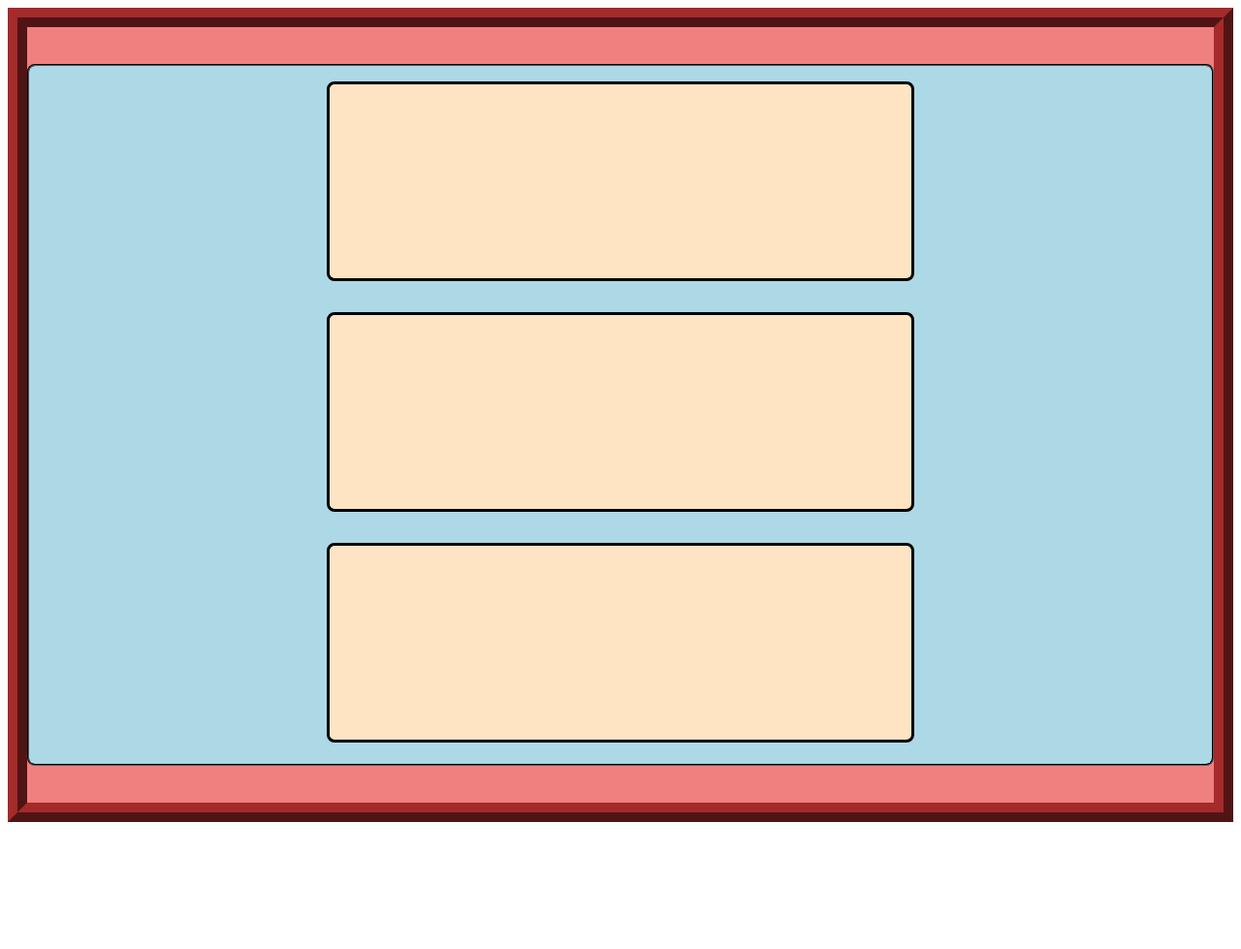
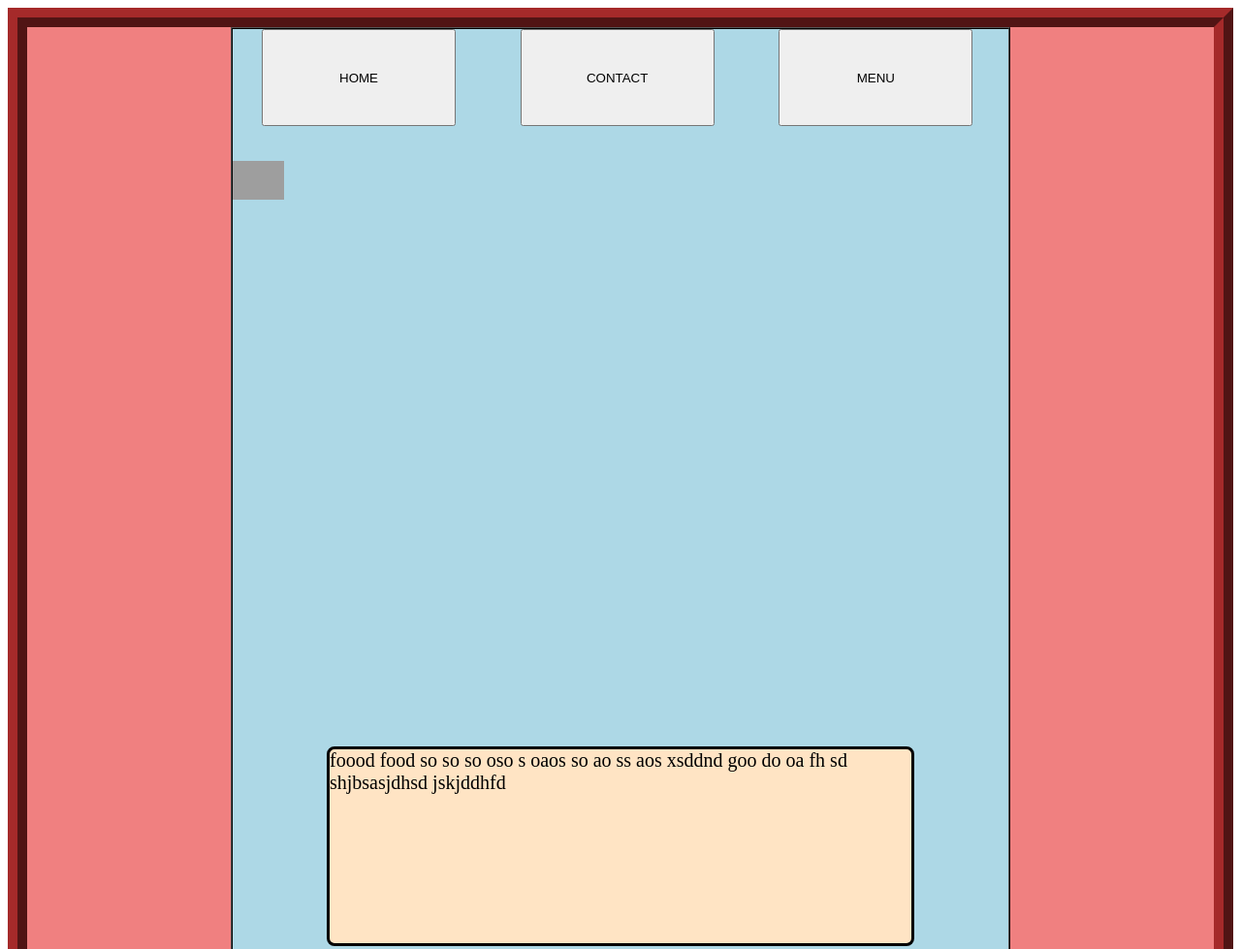
Before and after one commit to evstraub/webpack-restaraunt, a website built with webpack: page dist/index.html in a window 1280 px wide. Shown: the top 979 px of the page at 97% size. Before the commit the page ends 856 px from the top, so only its background shows below. Built offline with nearby package versions, Linux system fonts and the light colour scheme; grey boxes are pictures that could not be loaded.

Commit message:
more visual changes via js

```diff
--- a/src/script.js
+++ b/src/script.js
@@ -1,24 +1,50 @@
 export function initialPageLoad() {
   const contentDiv = document.querySelector("#content");
   const card = document.createElement("div");
+  const btnbox = document.createElement("div");
+  const button1 = document.createElement("button");
+  const button2 = document.createElement("button");
+  const button3 = document.createElement("button");
+  const image = document.createElement("img");
+  image.classList.add("resimage");
+  image.src = "../res.jpg";
+  image.alt = "image";
+  btnbox.appendChild(image);
+  button1.textContent = "MENU";
+  button2.textContent = "CONTACT";
+  button3.textContent = "HOME";
+  contentDiv.appendChild(btnbox);
+  btnbox.appendChild(button1);
+  btnbox.appendChild(button2);
+  btnbox.appendChild(button3);
+  contentDiv.append(card);
 
-  //const heading = document.createElement("h1");
-  //heading.textContent = "Dib's";
-  //contentDiv.appendChild(heading);
-  contentDiv.append(card);
-  //card.appendChild(image);
+  btnbox.classList.add("btnbox");
+  button1.classList.add("button1");
+  button2.classList.add("button2");
+  button3.classList.add("button3");
   card.classList.add("menu-card");
 
   //CARDS
   const card1 = document.createElement("p");
   card1.classList.add("card1");
   card.appendChild(card1);
+  card1.textContent =
+    "foood food so so so oso s oaos so ao ss aos xsddnd goo do oa fh sd shjbsasjdhsd jskjddhfd";
 
   const card2 = document.createElement("p");
   card2.classList.add("card2");
   card.appendChild(card2);
+  card2.textContent =
+    "foood food so so so oso s oaos so ao ss aos xsddnd goo do oa fh sd shjbsasjdhsd jskjddhfd";
 
   const card3 = document.createElement("p");
   card3.classList.add("card3");
   card.appendChild(card3);
+  card3.textContent =
+    "foood food so so so oso s oaos so ao ss aos xsddnd goo do oa fh sd shjbsasjdhsd jskjddhfd";
 }
+
+// const title = document.createElement("h1");
+// button2.appendChild(title);
+// title.textContent = "Dib's";
--- a/src/style.css
+++ b/src/style.css
@@ -4,14 +4,13 @@
 }
 #content {
   border: 20px ridge brown;
-  height: 50rem;
+  display: grid;
+  background-color: lightcoral;
   align-items: center;
   justify-content: center;
-  display: flex;
-  background-color: lightcoral;
 }
 #content div {
-  width: 90em;
+  width: 50em;
   height: 45em;
   background-color: lightblue;
 }
@@ -32,12 +31,52 @@
   height: 200px;
   display: block;
   border-radius: 8px;
+  font-size: 20px;
 }
 .menu-card {
   align-items: center;
   justify-content: center;
   display: grid;
-  grid-template-rows: 1fr 2fr 2fr 2fr;
-  border-radius: 8px;
-  border: groove 2px black;
+  grid-template-rows: 2fr 2fr 2fr;
+  border-right: ridge 2px black;
+  border-left: ridge 2px black;
 }
+
+.button1 {
+  width: 200px;
+  height: 100px;
+  grid-column: 0/1;
+  grid-row: 1;
+  margin-left: 30px;
+}
+
+.button2 {
+  width: 200px;
+  height: 100px;
+  grid-column: 2/3;
+  grid-row: 1;
+  margin-left: 30px;
+}
+
+.button3 {
+  width: 200px;
+  height: 100px;
+  grid-column: 1/2;
+  grid-row: 1;
+  margin-left: 30px;
+}
+.btnbox {
+  display: grid;
+  grid-template-columns: 1fr 1fr 1fr;
+
+  grid-template-rows: 0.2fr;
+  justify-content: center;
+  border-top: ridge 2px black;
+  border-right: ridge 2px black;
+  border-left: ridge 2px black;
+}
+.resimage {
+  height: 40px;
+  width: auto;
+  align-items: center;
+}
```
Also changed, not shown: dist/main.js, 2 other files.
